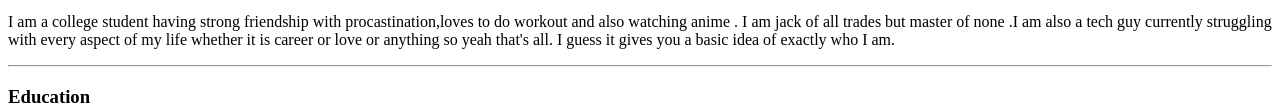
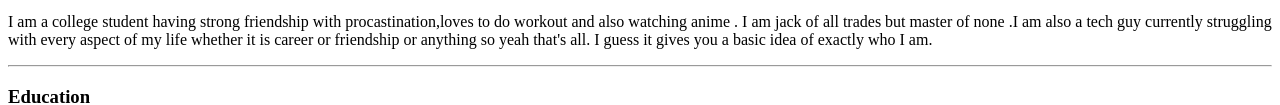
Before and after one commit to MurliGoyal/CV, a plain HTML site: page index.html in a window 1280 px wide. Shown: the part 280-385 px from the top of the page. Drawn offline with Linux system fonts and the light colour scheme.

Commit message:
just updated the bio love - friendship

```diff
--- a/index.html
+++ b/index.html
@@ -30,7 +30,7 @@
       I am a college student having strong friendship with procastination,loves
       to do workout and also watching anime . I am jack of all trades but master
       of none .I am also a tech guy currently struggling with every aspect of my
-      life whether it is career or love or anything so yeah that's all. I guess
+      life whether it is career or friendship or anything so yeah that's all. I guess
       it gives you a basic idea of exactly who I am.
     </p>
     <hr />
```
